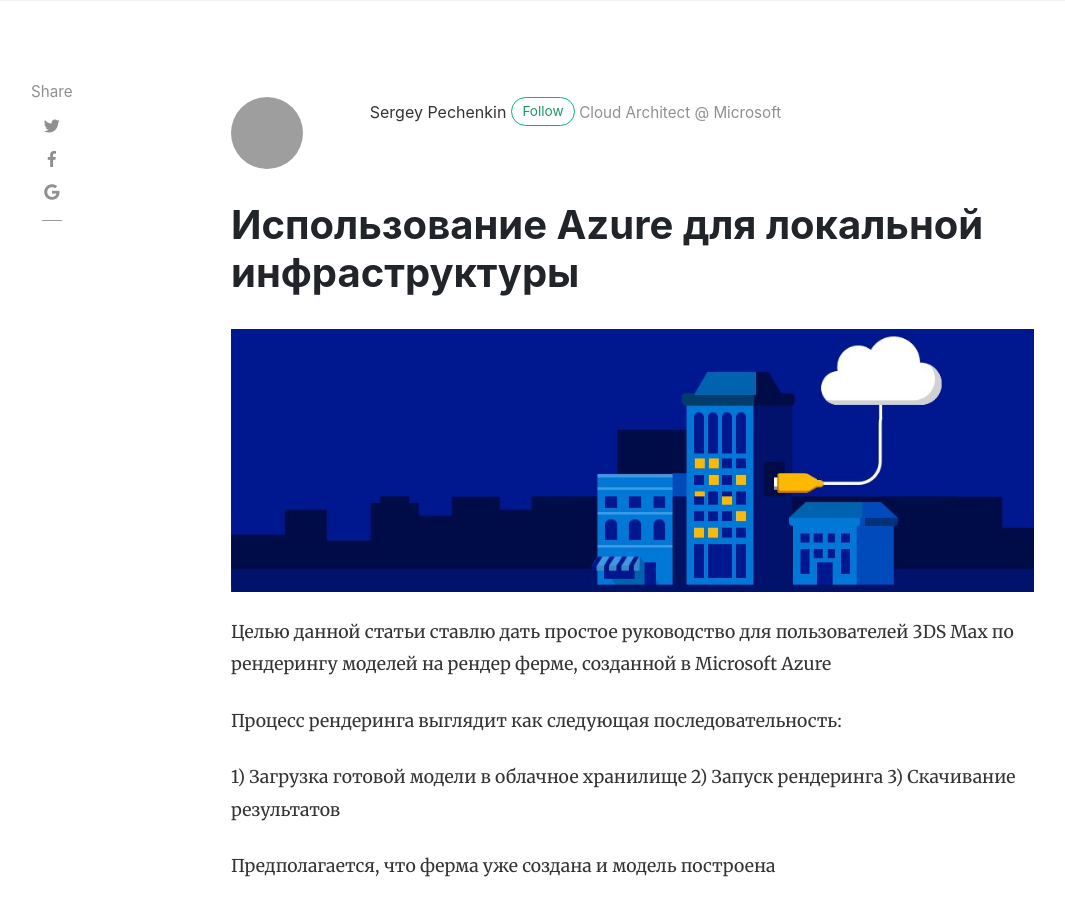
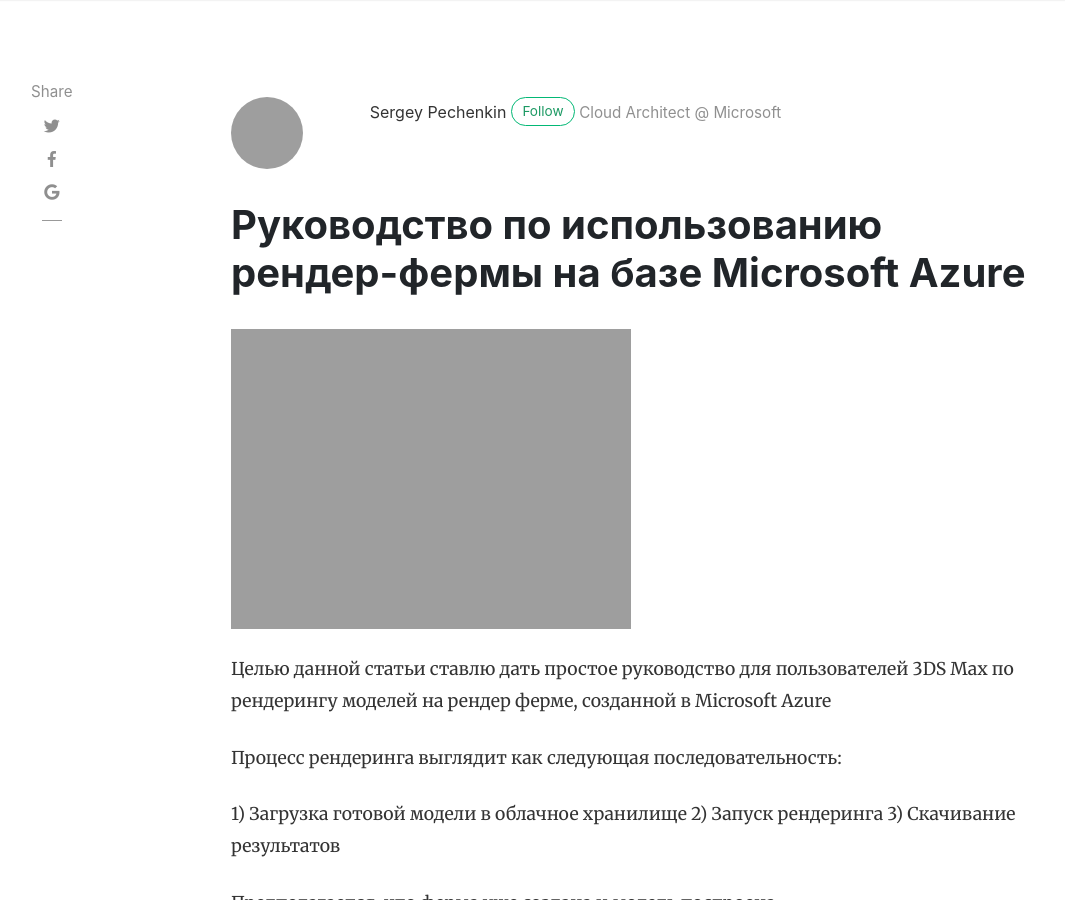
Before and after one commit to AzCEE/azcee.github.io, a Jekyll site: the page built from _posts/2020-10-10-3ds-max-rendering-guide.md, in a window 1280 px wide and 900 px high. Shown: the whole window, without its empty margins (54-1119 px from the left). Built offline with Jekyll 4.4.1, drawn with Linux system fonts in a browser that asks for light colours; nearby versions of some CDN libraries; comment, search, counter and statistics services are not loaded; grey boxes are pictures that could not be loaded.

Commit message:
Update 2020-10-10-3ds-max-rendering-guide.md

```diff
--- a/_posts/2020-10-10-3ds-max-rendering-guide.md
+++ b/_posts/2020-10-10-3ds-max-rendering-guide.md
@@ -1,9 +1,9 @@
 ---
 layout: post
-title:  "Использование Azure для локальной инфраструктуры"
+title:  "Руководство по использованию рендер-фермы на базе Microsoft Azure"
 author: sergeype
 tags: [ Azure, Batch, hpc, cad, 3dsmax ]
-image: assets/users/sergeyperus/hybrid.png
+image: assets/users/sergeyperus/rendering-guide.png
 featured: true
 hidden: true
 ---
```
